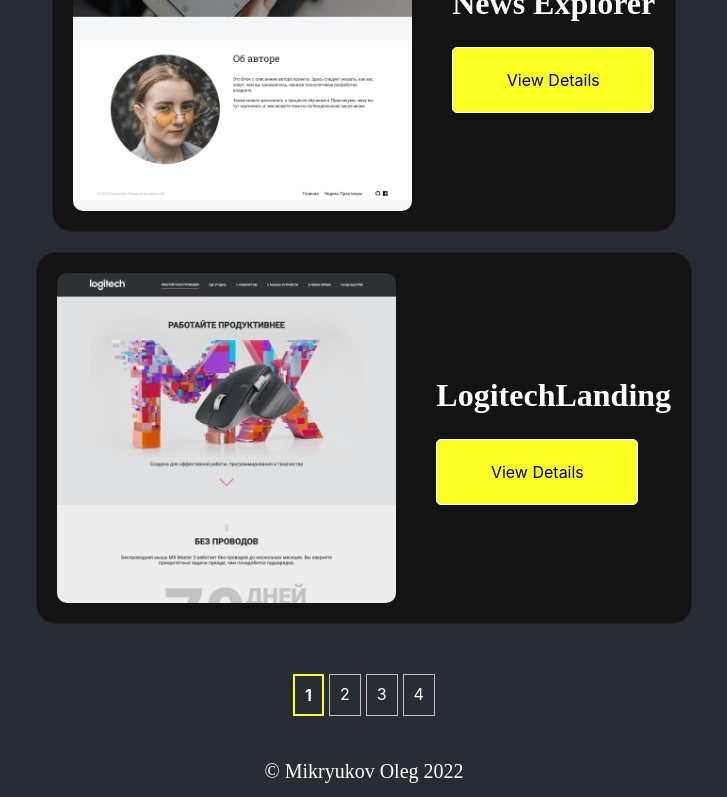
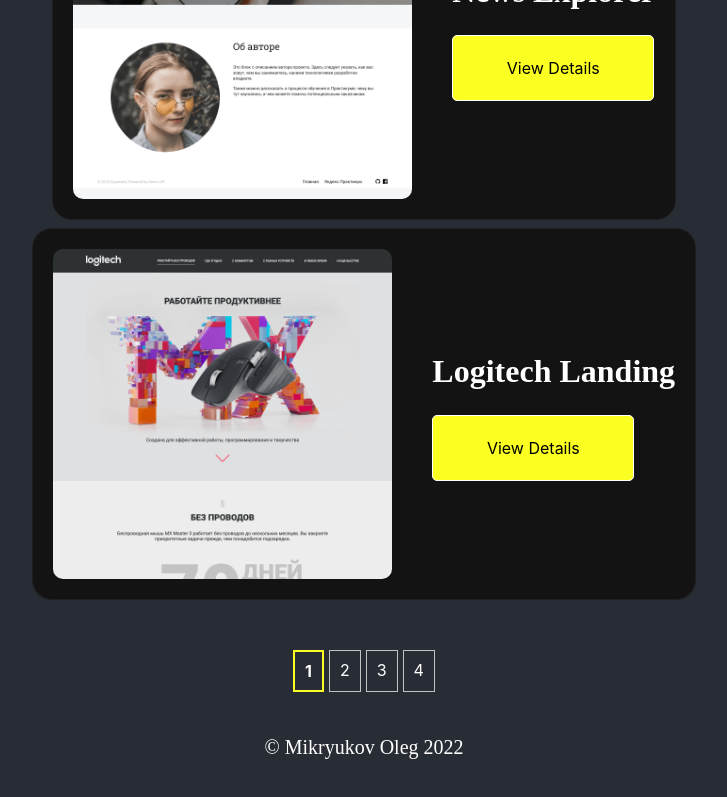
Before and after one commit to zTironz/tiron.dev, a React (Create React App) app: page / in a window 1280 px wide. Shown: the part 1744-2541 px from the top of the page, without its empty margins (276-1003 px from the left). Built offline with nearby package versions, Linux system fonts and the light colour scheme.

Commit message:
changing  styles

```diff
--- a/src/components/Projects.jsx
+++ b/src/components/Projects.jsx
@@ -30,7 +30,7 @@
     {
         id:2,
         img: require('../images/LogitechLanding.png'),
-        title: 'LogitechLanding',
+        title: 'Logitech Landing',
         descr: 'lorumipsum'
     },
     {
@@ -103,10 +103,12 @@
                 <h3 className='projects__title-back'>MY PROJECT</h3>
                 <h3 className='projects__title'>MY PROJECTS</h3>
             </div>
-
+            <div className='projects__wrapper'>
             {currentRecords.map((project, index) =>
          <Project key={project.id} project={project} />
       )}
+            </div>
+
       <Pagination  page={page} changePage={changePage} totalPages={totalPages} />
         </section>
     );
--- a/src/components/css/projects.css
+++ b/src/components/css/projects.css
@@ -37,6 +37,13 @@
       flex-direction: column;
       align-items: center;
       gap: 20px;
+  }
+
+  .projects__wrapper {
+    display: flex;
+    flex-wrap: wrap;
+    justify-content: center;
+    gap: 1vmin;
   }
 
   .project {
```
